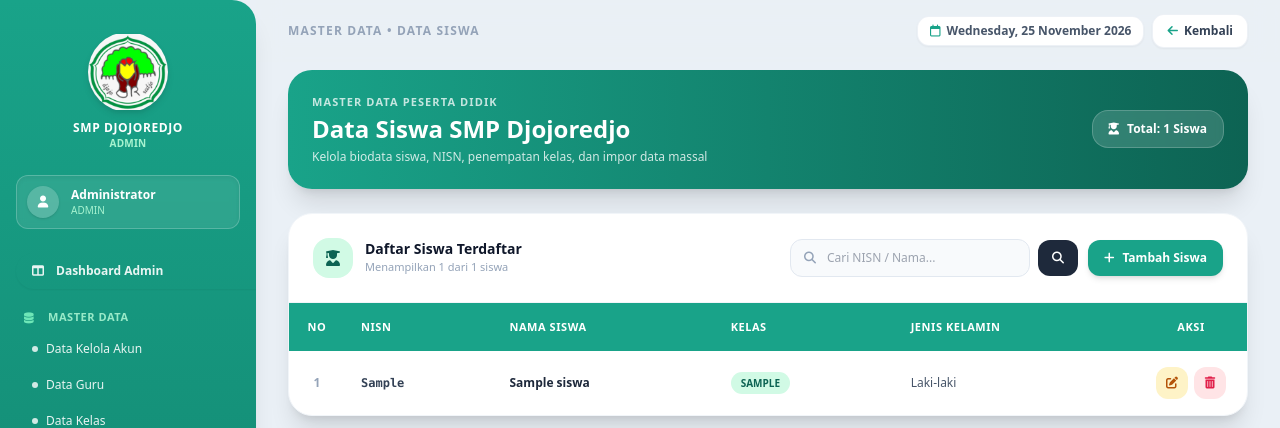
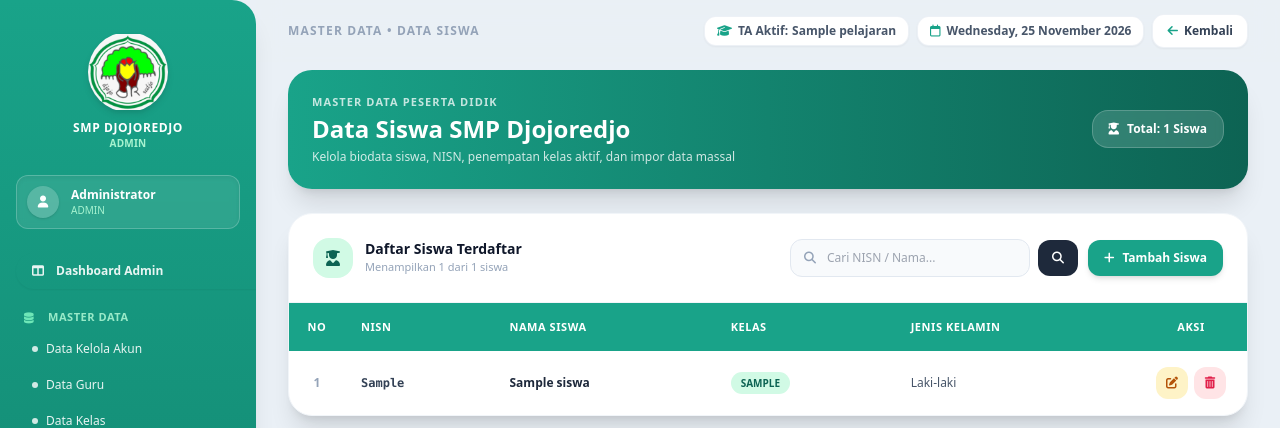
Before and after one commit to bayuverry911/KP-SEKOLAH-L, a Laravel app: page /admin/siswa in a window 1280 px wide. Shown: the top 428 px of the page. Run offline with Laravel 12, Linux system fonts and the light colour scheme; a user stored in the database is signed in; data comes from the database, SQL or seed files in the repository; tables that the repository leaves empty hold one stand-in row (values such as "Sample post"); parts of the project's set-up code (start-up, migrations or seed data) failed here and were passed over; some libraries are stand-ins or nearby versions.

Commit message:
FIX kenaikan kelas

```diff
--- a/app/Http/Controllers/Admin/SiswaController.php
+++ b/app/Http/Controllers/Admin/SiswaController.php
@@ -5,6 +5,7 @@ namespace App\Http\Controllers\Admin;
 use App\Http\Controllers\Controller;
 use App\Models\Siswa;
 use App\Models\Kelas;
+use App\Models\TahunPelajaran;
 use Illuminate\Http\Request;
 use Illuminate\Support\Facades\DB;
 use ZipArchive;
@@ -14,15 +15,36 @@ class SiswaController extends Controller
 {
     public function index(Request $request)
     {
-        $query = Siswa::query();
+        $tahunAktif = TahunPelajaran::where('aktif', true)->first()
+            ?? TahunPelajaran::orderByDesc('tanggal_mulai')->first();
+
+        $query = Siswa::query()
+            ->leftJoin('kelas_siswas as ks', function ($join) use ($tahunAktif) {
+                $join->on('siswas.id', '=', 'ks.siswa_id');
+                if ($tahunAktif) {
+                    $join->where('ks.tahun_pelajaran_id', '=', $tahunAktif->id);
+                }
+            })
+            ->leftJoin('kelas as k', 'k.id', '=', 'ks.kelas_id')
+            ->select(
+                'siswas.*',
+                DB::raw("CASE
+                    WHEN ks.status = 'lulus' THEN 'LULUS'
+                    WHEN k.nama_kelas IS NOT NULL THEN k.nama_kelas
+                    ELSE siswas.kelas
+                END as kelas_aktif")
+            );
 
         if ($request->filled('search')) {
-            $query->where('nama', 'like', '%' . $request->search . '%')
-                  ->orWhere('nisn', 'like', '%' . $request->search . '%');
+            $search = $request->search;
+            $query->where(function ($q) use ($search) {
+                $q->where('siswas.nama', 'like', '%' . $search . '%')
+                  ->orWhere('siswas.nisn', 'like', '%' . $search . '%');
+            });
         }
 
-        $siswas = $query->latest()->paginate(10);
-        return view('admin.siswa.index', compact('siswas'));
+        $siswas = $query->latest('siswas.created_at')->paginate(10);
+        return view('admin.siswa.index', compact('siswas', 'tahunAktif'));
     }
 
     public function create()
@@ -118,7 +140,7 @@ class SiswaController extends Controller
         $berhasil       = 0;
         $duplikatDaftar = [];
         $gagalBaris     = [];
-        $sudahDiFile    = []; // Melacak NISN & Nama yang muncul berulang di dalam 1 file Excel
+        $sudahDiFile    = [];
 
         DB::beginTransaction();
         try {
@@ -129,7 +151,6 @@ class SiswaController extends Controller
                 $kelas   = trim((string) ($row[$idxKelas] ?? ''));
                 $jkRaw   = strtolower(trim((string) ($row[$idxJk] ?? '')));
 
-                // Lewati baris yang benar-benar kosong
                 if ($nisn === '' && $nama === '' && $kelas === '' && $jkRaw === '') {
                     continue;
                 }
@@ -139,7 +160,6 @@ class SiswaController extends Controller
                     continue;
                 }
 
-                // Normalisasi Jenis Kelamin
                 $jk = match (true) {
                     in_array($jkRaw, ['l', 'lk', 'laki', 'laki-laki', 'laki laki', 'pria', 'm'], true) => 'Laki-laki',
                     in_array($jkRaw, ['p', 'pr', 'perempuan', 'wanita', 'f'], true) => 'Perempuan',
@@ -151,14 +171,12 @@ class SiswaController extends Controller
                     continue;
                 }
 
-                // Cek duplikat di dalam file Excel yang sama
                 $kunciKombinasi = $nisn . '|' . strtolower($nama);
                 if (isset($sudahDiFile[$kunciKombinasi]) || isset($sudahDiFile['nisn:' . $nisn])) {
                     $duplikatDaftar[] = "Baris {$barisKe}: {$nama} (NISN {$nisn}) — ganda di dalam file Excel";
                     continue;
                 }
 
-                // Cek apakah NISN atau kombinasi NISN + Nama sudah terdaftar di database
                 $siswaAda = Siswa::where('nisn', $nisn)
                     ->orWhere(function ($q) use ($nisn, $nama) {
                         $q->where('nisn', $nisn)
@@ -175,10 +193,9 @@ class SiswaController extends Controller
                     continue;
                 }
 
-                $sudahDiFile[$kunciKombinasi]   = true;
-                $sudahDiFile['nisn:' . $nisn]   = true;
+                $sudahDiFile[$kunciKombinasi] = true;
+                $sudahDiFile['nisn:' . $nisn] = true;
 
-                // Cocokkan nama kelas (case-insensitive jika ada di master kelas)
                 $kelasKey   = strtoupper($kelas);
                 $kelasFinal = $kelasValid[$kelasKey] ?? $kelas;
 
@@ -197,7 +214,6 @@ class SiswaController extends Controller
             return back()->with('tab', 'excel')->with('error', 'Terjadi kesalahan saat membaca file: ' . $e->getMessage());
         }
 
-        // Jika seluruh data duplikat dan tidak ada yang baru ditambahkan
         if ($berhasil === 0 && ! empty($duplikatDaftar)) {
             return back()
                 ->with('tab', 'excel')
@@ -213,7 +229,6 @@ class SiswaController extends Controller
 
         $redirect = back()->with('tab', 'excel')->with('success', $ringkasan);
 
-        // Jika sebagian berhasil dan sebagian duplikat -> tampilkan toast pemberitahuan duplikat
         if (! empty($duplikatDaftar)) {
             $redirect->with('toast_duplikat', [
                 'judul' => count($duplikatDaftar) . ' Data Duplikat Dilewati',
@@ -258,7 +273,6 @@ class SiswaController extends Controller
         return null;
     }
 
-    /** Membaca file .csv dengan pemisah koma atau titik koma */
     private function bacaCsv(string $path): array
     {
         $rows = [];
@@ -275,7 +289,6 @@ class SiswaController extends Controller
         return $rows;
     }
 
-    /** Membaca sheet pertama file .xlsx secara native menggunakan ZipArchive + SimpleXML */
     private function bacaXlsx(string $path): array
     {
         $zip = new ZipArchive();
@@ -283,7 +296,6 @@ class SiswaController extends Controller
             return [];
         }
 
-        // Ambil shared strings
         $sharedStrings = [];
         $ssXml = $zip->getFromName('xl/sharedStrings.xml');
         if ($ssXml !== false) {
@@ -301,7 +313,6 @@ class SiswaController extends Controller
             }
         }
 
-        // Ambil sheet1
         $sheetXml = $zip->getFromName('xl/worksheets/sheet1.xml');
         $zip->close();
 
@@ -354,7 +365,6 @@ class SiswaController extends Controller
         return max(0, $index - 1);
     }
 
-    /** Membuat file .xlsx minimal valid untuk unduhan template */
     private function buatXlsx(string $filepath, array $rows): void
     {
         $zip = new ZipArchive();
@@ -374,7 +384,7 @@ class SiswaController extends Controller
 </Relationships>');
 
         $zip->addFromString('xl/_rels/workbook.xml.rels', '<?xml version="1.0" encoding="UTF-8"?>
-<Relationships xmlns="http://schemas.openxmlformats.org/package/2006/relationships">
+<Relationships xmlns="http://schemas.openxmlformats.org/officeDocument/2006/relationships">
   <Relationship Id="rId1" Type="http://schemas.openxmlformats.org/officeDocument/2006/relationships/worksheet" Target="worksheets/sheet1.xml"/>
 </Relationships>');
 
--- a/resources/views/admin/siswa/index.blade.php
+++ b/resources/views/admin/siswa/index.blade.php
@@ -40,7 +40,12 @@
                 </div>
 
                 <div class="flex items-center gap-2 shrink-0">
-                    <div class="hidden sm:flex items-center gap-1.5 text-xs font-semibold text-slate-600 bg-white px-3 py-1.5 rounded-xl shadow-sm border border-slate-200/60">
+                    @if(isset($tahunAktif) && $tahunAktif)
+                        <span class="hidden sm:inline-flex items-center px-3 py-1.5 bg-white rounded-xl shadow-sm border border-slate-200/60 text-xs font-semibold text-slate-600">
+                            <i class="fa-solid fa-graduation-cap text-[#19A389] mr-1.5"></i> TA Aktif: <b class="ml-1">{{ $tahunAktif->nama }}</b>
+                        </span>
+                    @endif
+                    <div class="hidden md:flex items-center gap-1.5 text-xs font-semibold text-slate-600 bg-white px-3 py-1.5 rounded-xl shadow-sm border border-slate-200/60">
                         <i class="fa-regular fa-calendar text-[#19A389]"></i>
                         <span>{{ \Carbon\Carbon::now()->translatedFormat('l, d F Y') }}</span>
                     </div>
@@ -61,7 +66,7 @@
                         <div>
                             <p class="text-[11px] uppercase tracking-widest text-white/75 font-semibold">Master Data Peserta Didik</p>
                             <h2 class="text-xl sm:text-2xl font-extrabold mt-0.5">Data Siswa SMP Djojoredjo</h2>
-                            <p class="text-xs text-white/80 mt-1">Kelola biodata siswa, NISN, penempatan kelas, dan impor data massal</p>
+                            <p class="text-xs text-white/80 mt-1">Kelola biodata siswa, NISN, penempatan kelas aktif, dan impor data massal</p>
                         </div>
                         <div class="bg-white/15 backdrop-blur-sm border border-white/20 px-4 py-2.5 rounded-2xl text-xs font-semibold inline-flex items-center gap-2 self-start sm:self-auto shrink-0">
                             <i class="fa-solid fa-user-graduate"></i>
@@ -126,15 +131,22 @@
                         <!-- TAMPILAN HP (< 768px) -->
                         <div class="block md:hidden divide-y divide-slate-100">
                             @forelse($siswas as $siswa)
+                                @php $labelKelas = $siswa->kelas_aktif ?? $siswa->kelas; @endphp
                                 <div class="p-4 space-y-3 hover:bg-slate-50/70 transition">
                                     <div class="flex items-start justify-between gap-2">
                                         <div class="min-w-0">
                                             <p class="font-bold text-sm text-slate-900 truncate">{{ $siswa->nama }}</p>
                                             <p class="text-xs font-mono text-slate-500 mt-0.5">NISN: <b class="text-slate-700">{{ $siswa->nisn }}</b></p>
                                         </div>
-                                        <span class="px-2.5 py-1 rounded-full text-[10px] font-extrabold bg-emerald-100 text-[#0D6353] uppercase shrink-0">
-                                            {{ $siswa->kelas }}
-                                        </span>
+                                        @if($labelKelas === 'LULUS')
+                                            <span class="px-2.5 py-1 rounded-full text-[10px] font-extrabold bg-indigo-100 text-indigo-700 uppercase shrink-0">
+                                                LULUS
+                                            </span>
+                                        @else
+                                            <span class="px-2.5 py-1 rounded-full text-[10px] font-extrabold bg-emerald-100 text-[#0D6353] uppercase shrink-0">
+                                                {{ $labelKelas }}
+                                            </span>
+                                        @endif
                                     </div>
 
                                     <div class="flex items-center justify-between text-xs text-slate-600 bg-slate-50 px-3 py-2 rounded-xl">
@@ -183,14 +195,21 @@
                                 </thead>
                                 <tbody class="divide-y divide-slate-100 text-slate-600">
                                     @forelse($siswas as $index => $siswa)
+                                        @php $labelKelas = $siswa->kelas_aktif ?? $siswa->kelas; @endphp
                                         <tr class="hover:bg-slate-50/90 transition">
                                             <td class="p-4 text-center font-semibold text-slate-400">{{ $siswas->firstItem() + $index }}</td>
                                             <td class="p-4 font-mono font-bold text-slate-700">{{ $siswa->nisn }}</td>
                                             <td class="p-4 font-bold text-slate-800">{{ $siswa->nama }}</td>
                                             <td class="p-4">
-                                                <span class="px-2.5 py-1 rounded-full text-[10px] font-extrabold bg-emerald-100 text-[#0D6353] uppercase">
-                                                    {{ $siswa->kelas }}
-                                                </span>
+                                                @if($labelKelas === 'LULUS')
+                                                    <span class="px-2.5 py-1 rounded-full text-[10px] font-extrabold bg-indigo-100 text-indigo-700 uppercase">
+                                                        LULUS
+                                                    </span>
+                                                @else
+                                                    <span class="px-2.5 py-1 rounded-full text-[10px] font-extrabold bg-emerald-100 text-[#0D6353] uppercase">
+                                                        {{ $labelKelas }}
+                                                    </span>
+                                                @endif
                                             </td>
                                             <td class="p-4">{{ $siswa->jenis_kelamin }}</td>
                                             <td class="p-4 text-center">
```
